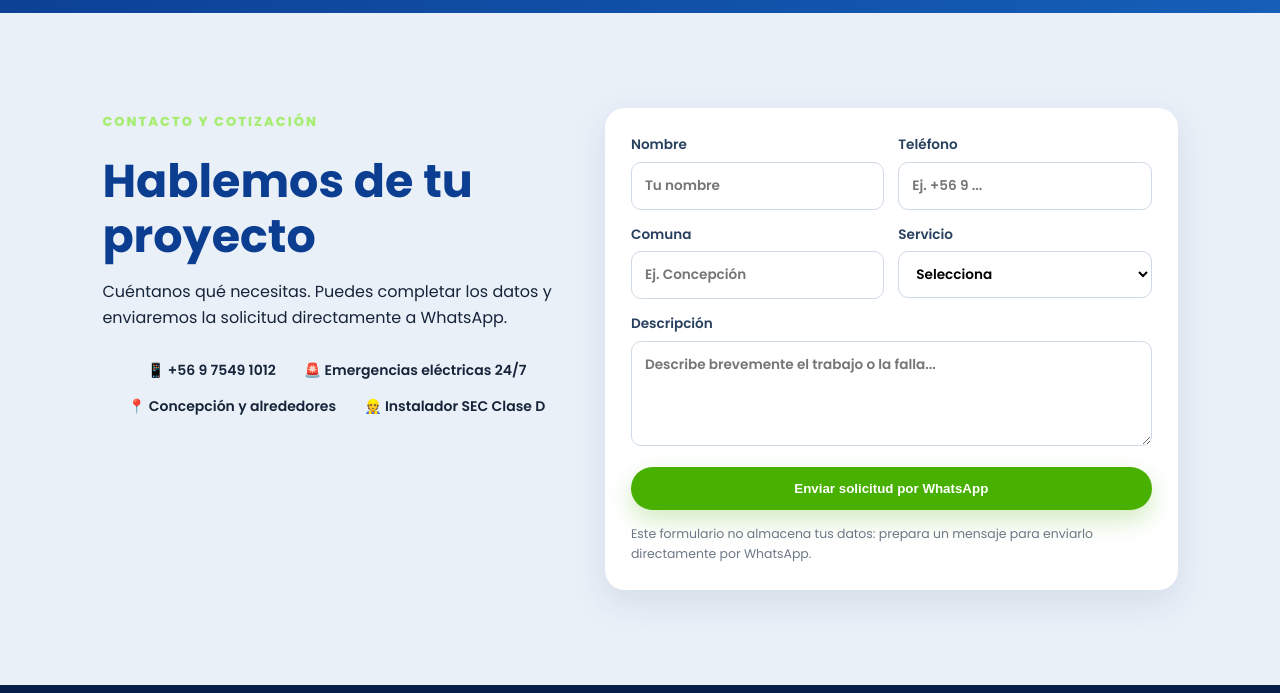
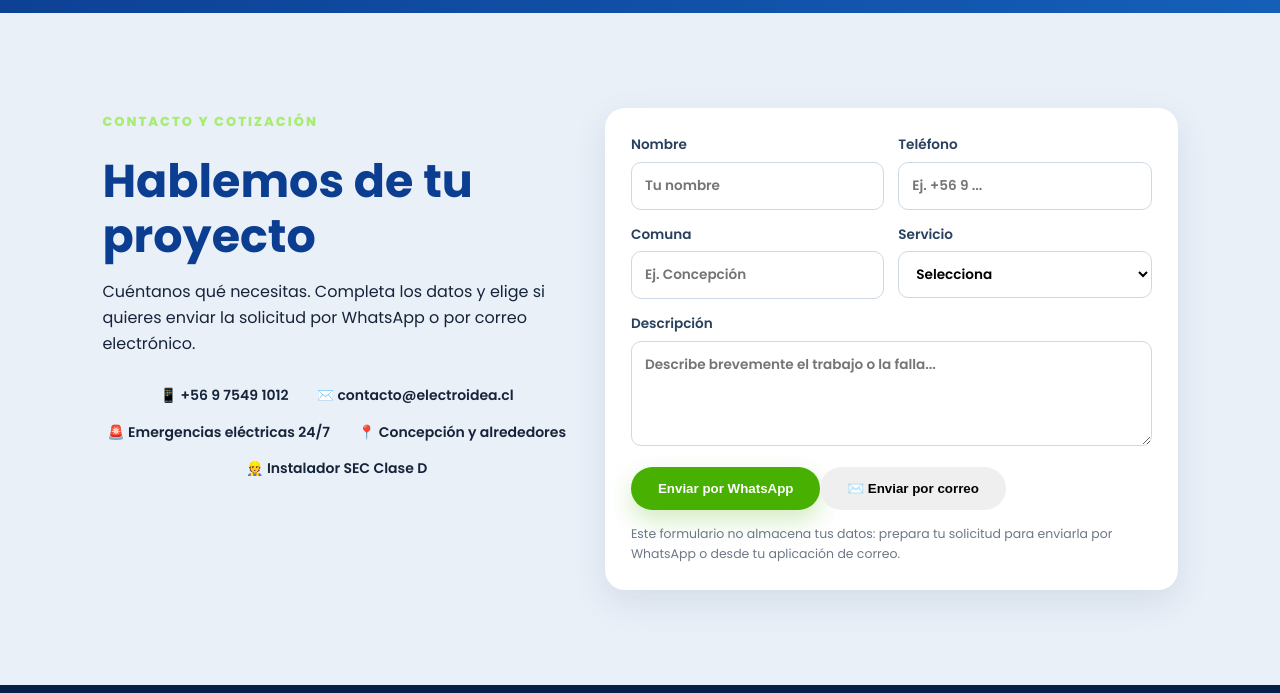
Before and after one commit to Electroidea/electroidea-web, a plain HTML site: page index.html in a window 1280 px wide. Shown: the part 5517-6210 px from the top of the page. Drawn offline with Linux system fonts and the light colour scheme.

Commit message:
Add files via upload

```diff
--- a/index.html
+++ b/index.html
@@ -76,15 +76,15 @@
 
 <section class="contact" id="contacto">
   <div class="quote-wrap">
-    <div class="quote-copy"><span class="kicker light">CONTACTO Y COTIZACIÓN</span><h2>Hablemos de tu proyecto</h2><p>Cuéntanos qué necesitas. Puedes completar los datos y enviaremos la solicitud directamente a WhatsApp.</p><div class="contact-lines"><a href="tel:+56975491012">📱 +56 9 7549 1012</a><span>🚨 Emergencias eléctricas 24/7</span><span>📍 Concepción y alrededores</span><span>👷 Instalador SEC Clase D</span></div></div>
+    <div class="quote-copy"><span class="kicker light">CONTACTO Y COTIZACIÓN</span><h2>Hablemos de tu proyecto</h2><p>Cuéntanos qué necesitas. Completa los datos y elige si quieres enviar la solicitud por WhatsApp o por correo electrónico.</p><div class="contact-lines"><a href="tel:+56975491012">📱 +56 9 7549 1012</a><a href="mailto:contacto@electroidea.cl">✉️ contacto@electroidea.cl</a><span>🚨 Emergencias eléctricas 24/7</span><span>📍 Concepción y alrededores</span><span>👷 Instalador SEC Clase D</span></div></div>
     <form class="quote-form" id="quoteForm">
       <label>Nombre<input id="qName" type="text" required placeholder="Tu nombre"></label>
       <label>Teléfono<input id="qPhone" type="tel" placeholder="Ej. +56 9 ..."></label>
       <label>Comuna<input id="qCity" type="text" required placeholder="Ej. Concepción"></label>
       <label>Servicio<select id="qService" required><option value="">Selecciona</option><option>Electricidad</option><option>Emergencia eléctrica 24/7</option><option>Cámaras de seguridad</option><option>Instalación o reparación de motor de portón</option><option>Chapa eléctrica</option><option>Citófono, intercomunicador o videoportero</option><option>Reparación de cabeza móvil LED</option><option>Reparación de bola de espejos</option><option>Instalación de piso flotante o vinílico</option><option>Mantención o reparación</option><option>Otro servicio</option></select></label>
       <label class="full">Descripción<textarea id="qMessage" required placeholder="Describe brevemente el trabajo o la falla..."></textarea></label>
-      <button class="btn btn-primary full" type="submit">Enviar solicitud por WhatsApp</button>
-      <p class="form-note">Este formulario no almacena tus datos: prepara un mensaje para enviarlo directamente por WhatsApp.</p>
+      <div class="quote-actions full"><button class="btn btn-primary" type="submit">Enviar por WhatsApp</button><button class="btn btn-email" type="button" id="emailQuote">✉️ Enviar por correo</button></div>
+      <p class="form-note">Este formulario no almacena tus datos: prepara tu solicitud para enviarla por WhatsApp o desde tu aplicación de correo.</p>
     </form>
   </div>
 </section>
```
